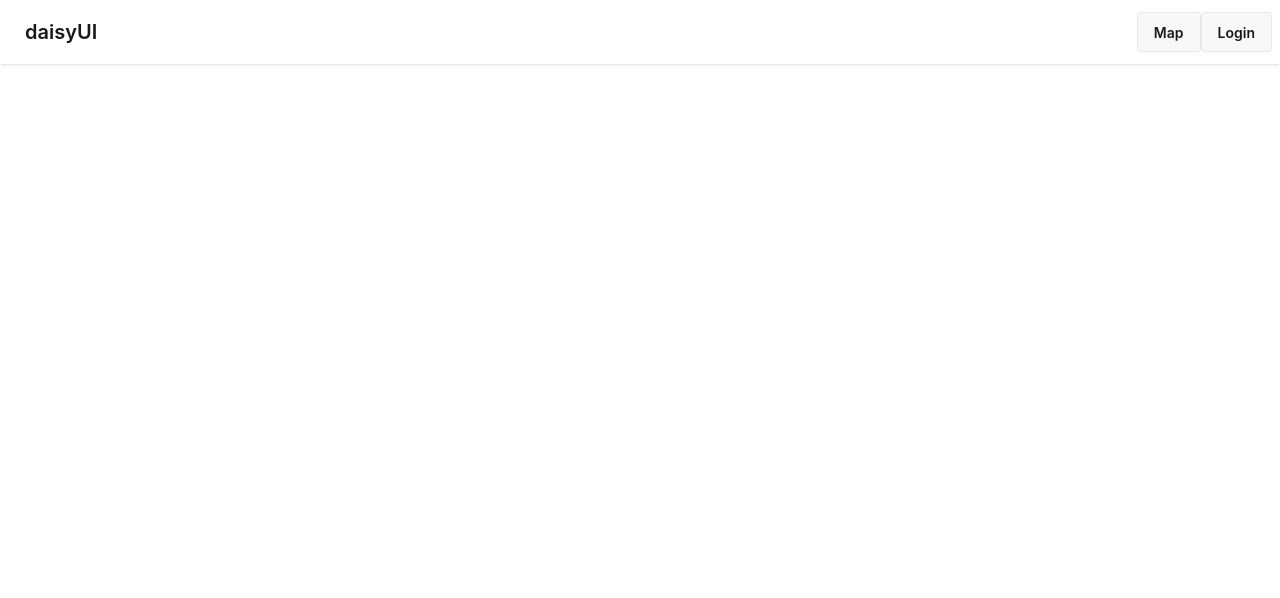
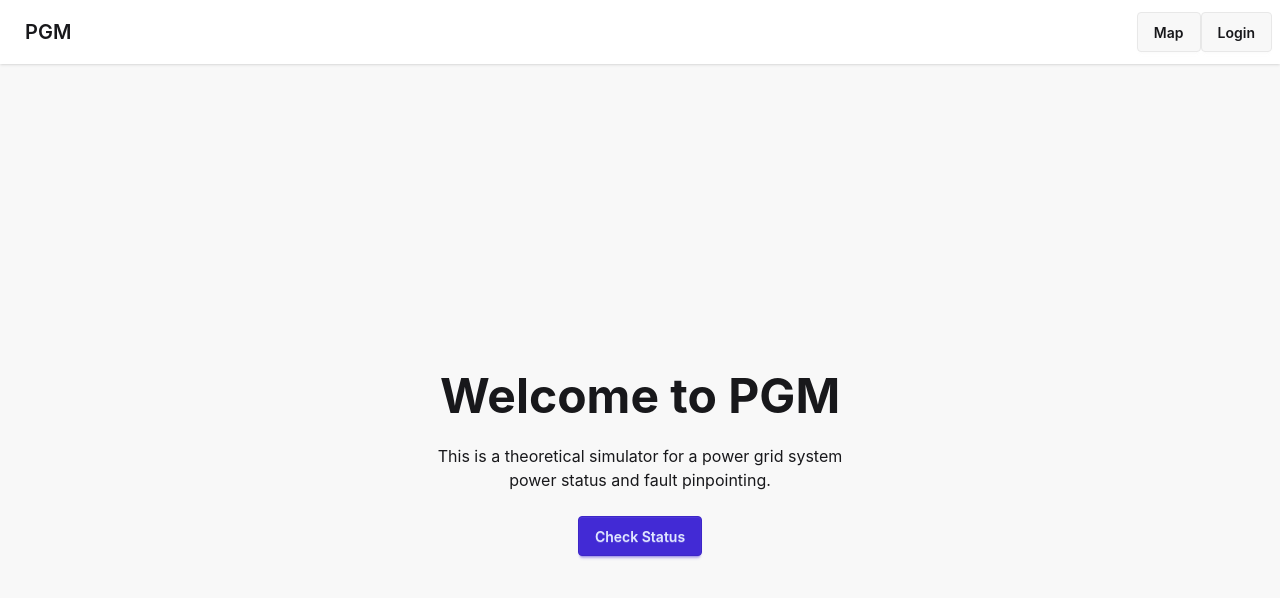
Before and after one commit to zeroNhatty/power-gm, a Nuxt app: page / in a window 1280 px wide. Shown: the top 598 px of the page. Built offline with nearby package versions, Linux system fonts and the light colour scheme.

Commit message:
feat(app): Hero section added

```diff
--- a/app/app.vue
+++ b/app/app.vue
@@ -1,3 +1,15 @@
 <template>
   <Header/>
+  <!--This is the Hero Section-->
+  <div class="hero bg-base-200 min-h-screen">
+    <div class="hero-content text-center">
+      <div class="max-w-md">
+        <h1 class="text-5xl font-bold">Welcome to PGM</h1>
+        <p class="py-6">
+          This is a theoretical simulator for a power grid system power status and fault pinpointing.
+        </p>
+        <button class="btn btn-primary">Check Status</button>
+      </div>
+    </div>
+  </div>
 </template>
--- a/app/components/Header.vue
+++ b/app/components/Header.vue
@@ -5,7 +5,7 @@
 <template>
   <div class="navbar bg-base-100 shadow-sm">
     <div class="navbar-start">
-      <a class="btn btn-ghost text-xl">daisyUI</a>
+      <a class="btn btn-ghost text-xl">PGM</a>
     </div>
 
     <div class="navbar-end">
```
